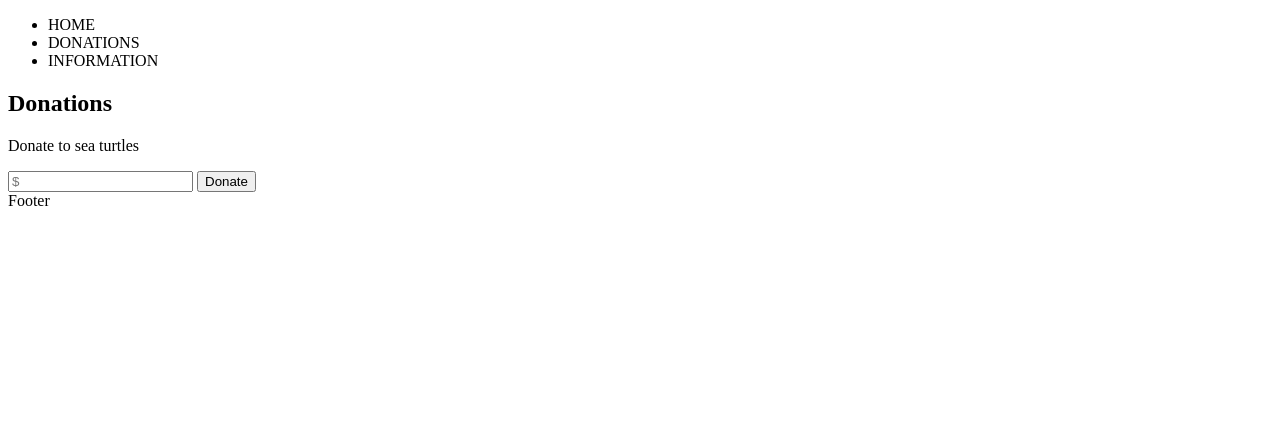
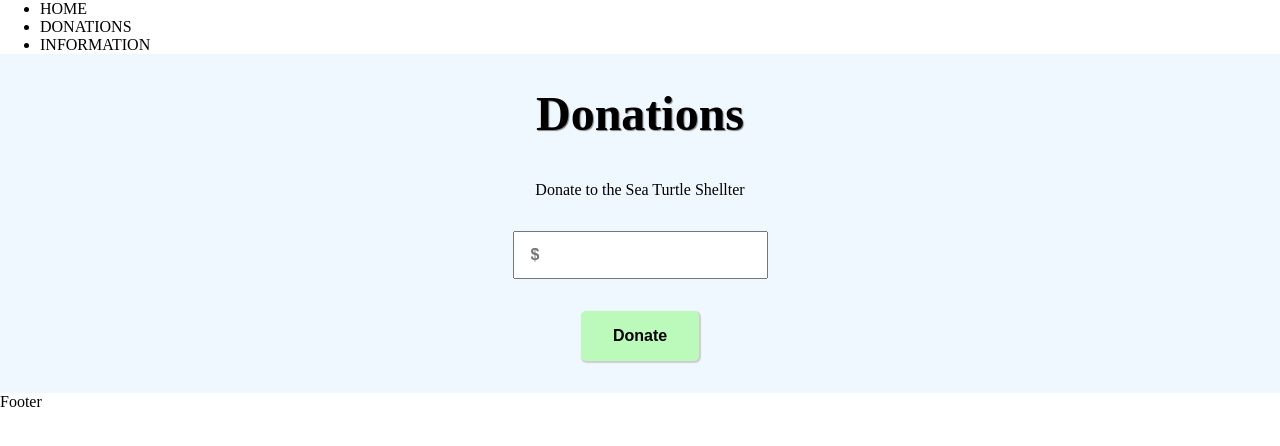
Before and after one commit to MoAlam25/TTP-Assignment1, a plain HTML site: page donation.html in a window 1280 px wide. Drawn offline with Linux system fonts and the light colour scheme.

Commit message:
added styling to main section on donation page. Issu #3

```diff
--- /dev/null
+++ b/donation.css
@@ -0,0 +1,38 @@
+* {
+  box-sizing: border-box;
+  margin: 0;
+  font-size: 1rem;
+}
+
+.donation-container {
+  background-color: aliceblue;
+  padding: 2rem 0rem;
+  display: flex;
+  flex-direction: column;
+  align-items: center;
+  gap: 2rem;
+}
+
+.donation-heading {
+  font-size: 3rem;
+  margin-bottom: 0.5rem;
+  text-shadow: 1px 1px 1px grey;
+}
+
+.donation-description {
+  max-width: 50%;
+}
+
+.donation-input {
+  padding: 0.8rem 1rem;
+  font-weight: bold;
+}
+
+.donation-btn {
+  background-color: rgb(188, 250, 188);
+  padding: 1rem 2rem;
+  font-weight: bold;
+  border: none;
+  border-radius: 5px;
+  box-shadow: 1px 1px 1px 1px rgb(206, 206, 206);
+}
--- a/donation.html
+++ b/donation.html
@@ -4,7 +4,9 @@
   <meta charset="UTF-8">
   <meta http-equiv="X-UA-Compatible" content="IE=edge">
   <meta name="viewport" content="width=device-width, initial-scale=1.0">
-  <title></title>
+
+  <link rel="stylesheet" href="./donation.css">
+  <title>Turtle Shellter</title>
 </head>
 <body>
 
@@ -20,9 +22,9 @@
 
     <!-- Donation Main Content -->
 
-    <main>
+    <main class="donation-container">
       <h2 class="donation-heading">Donations</h2>
-      <p class="donation-description">Donate to sea turtles</p>
+      <p class="donation-description">Donate to the Sea Turtle Shellter</p>
       <input class="donation-input" type="text" placeHolder="$" >
       <button class="donation-btn">Donate</button>
     </main>
```
